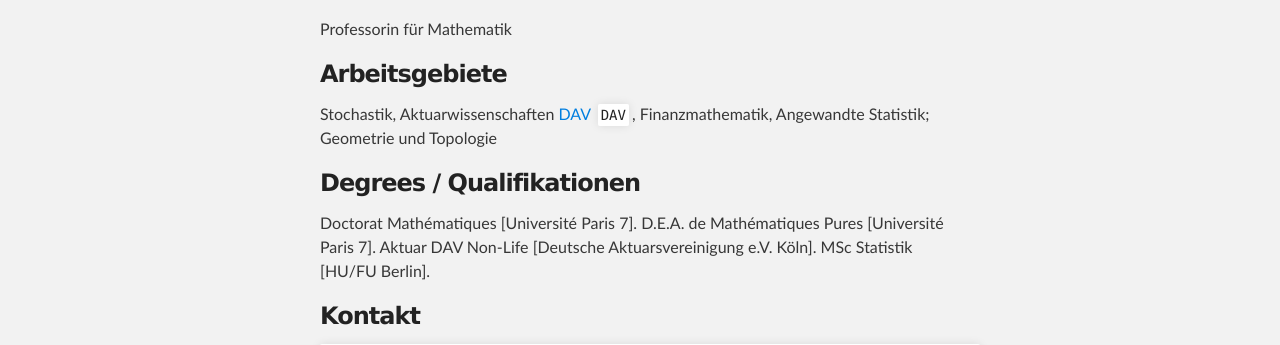
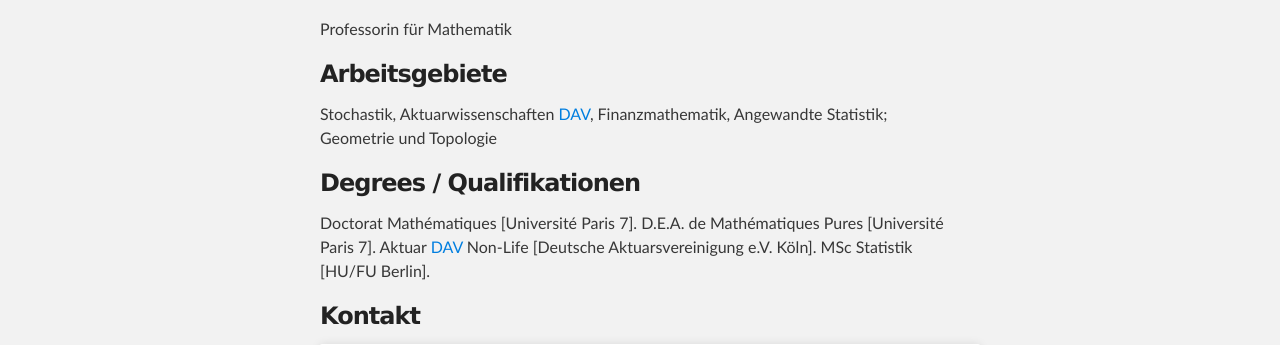
Before and after one commit to bbergter/bbergter, a Jekyll site: the page index.html, which Jekyll copies as it is, in a window 1280 px wide. Shown: the part 365-710 px from the top of the page. Built offline with Jekyll 4.4.1, drawn with Linux system fonts in a browser that asks for light colours.

Commit message:
Update index.html

```diff
--- a/index.html
+++ b/index.html
@@ -62,11 +62,11 @@
 
 
 <h3>Arbeitsgebiete</h3>
-<p>Stochastik, Aktuarwissenschaften <a href="http://aktuar.de/" target="_blank">DAV</a> <code>DAV</code>, Finanzmathematik, Angewandte Statistik; <br>Geometrie und Topologie</p>
+<p>Stochastik, Aktuarwissenschaften <a href="http://aktuar.de/" target="_blank">DAV</a>, Finanzmathematik, Angewandte Statistik; <br>Geometrie und Topologie</p>
 
 <h3>Degrees / Qualifikationen</h3>
 <p> Doctorat Mathématiques [Université Paris 7]. D.E.A. de Mathématiques Pures [Université Paris 7].
-Aktuar DAV Non-Life [Deutsche Aktuarsvereinigung e.V. Köln]. MSc Statistik [HU/FU Berlin]. <p>
+Aktuar <a href="http://aktuar.de/" target="_blank">DAV</a> Non-Life [Deutsche Aktuarsvereinigung e.V. Köln]. MSc Statistik [HU/FU Berlin]. <p>
 
 
 <h3>Kontakt</h3>
```
